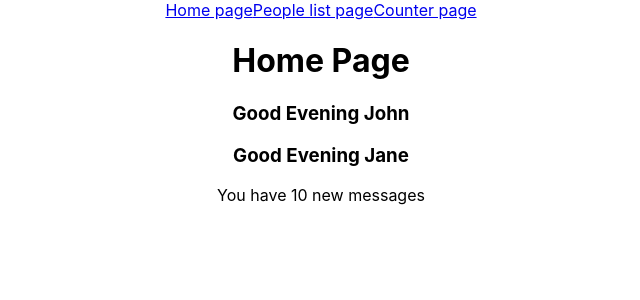
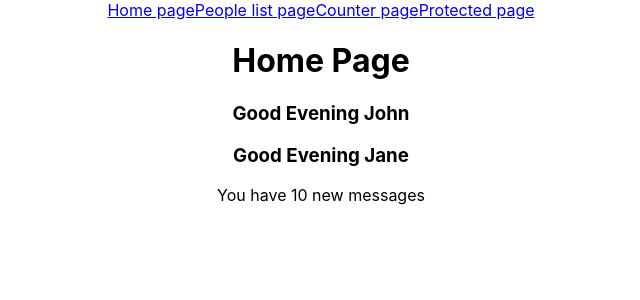
Before and after one commit to ashishjsharda/ReactComponents1, a React (Create React App) app: page / in a window 1280 px wide. Shown: the top 300 px of the page, without its empty margins (319-959 px from the left). Built offline with nearby package versions, Linux system fonts and the light colour scheme.

Commit message:
Add Link

```diff
--- a/src/App.js
+++ b/src/App.js
@@ -15,6 +15,7 @@ function App() {
                 <Link to="/">Home page</Link>
                 <Link to="/people-list">People list page</Link>
                 <Link to="/counter">Counter page</Link>
+                <Link to="/protected">Protected page</Link>
                 <Routes>
                     <Route path="/" exact element={<HomePage />} />
                     <Route path="/counter/" exact element={<CounterButtonPage />} />
```
